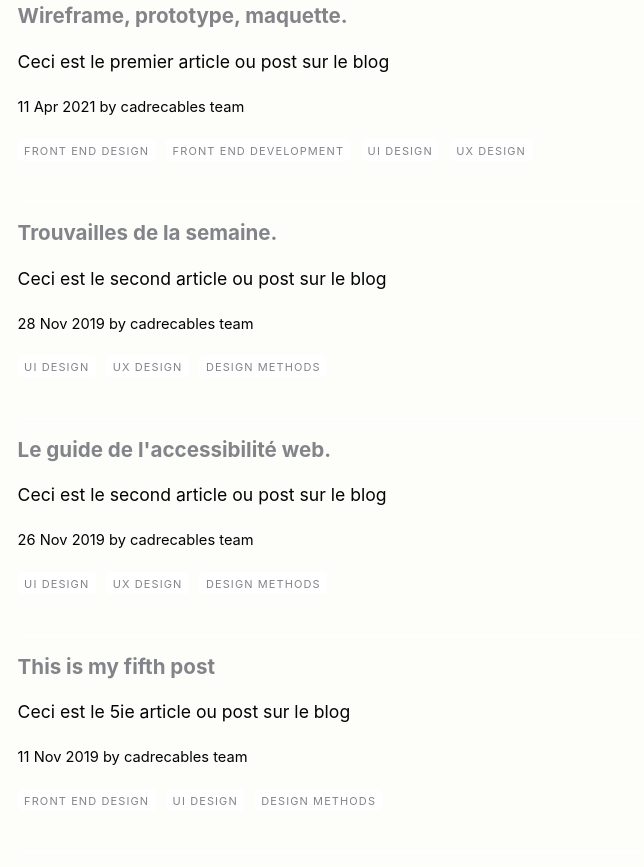
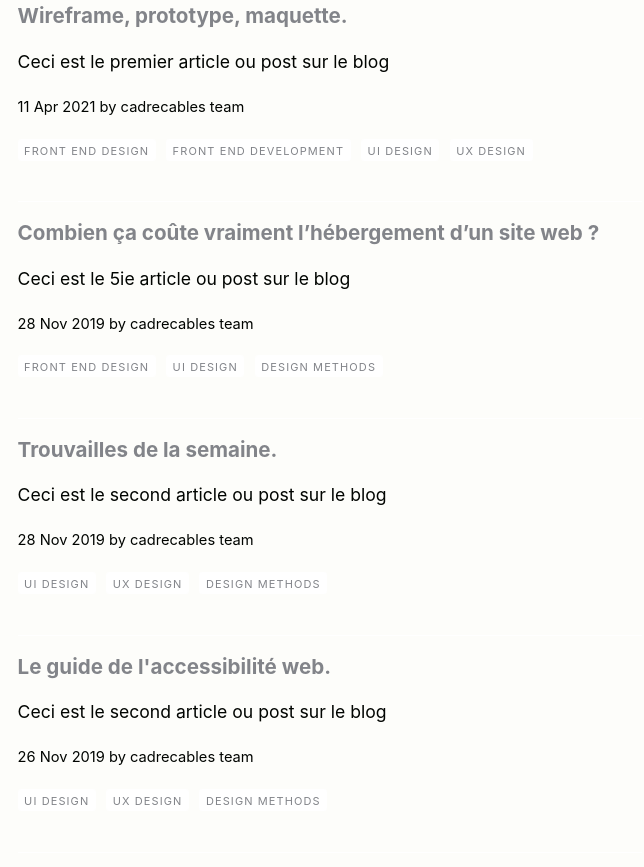
Before and after one commit to ecvwebdesign/cablecadre, an Eleventy site: page pages/blog.md in a window 1280 px wide. Shown: the part 241-1108 px from the top of the page, without its empty margins (0-644 px from the left). Built offline with nearby package versions, Linux system fonts and the light colour scheme; Eleventy itself is replaced by a stand-in of ours; files that its build step writes are made by us from their sources.

Commit message:
changement de titre et de date du cinquieme article

```diff
--- a/posts/ART-05-titre-goes-here.md
+++ b/posts/ART-05-Combien-ça-coute-vraiment-lhebergement-dun-site-web.md
@@ -1,13 +1,14 @@
 ---
-title: This is my fifth post
+title: Combien ça coûte vraiment l’hébergement d’un site web ?
 summary: Ceci est le 5ie article ou post sur le blog
-date: 2019-11-11
+date: 2019-11-28
 tags:
   - post
   - Front end design
   - ui design
   - design methods
 ---
+#Combien ça coûte vraiment l’hébergement d’un site web ?
 Quand on a du texte et autres éléments inline dans une page, chaque ligne de contenu est traitée comme une boîte de ligne (line-box). La propriété text-align alignera ce contenu dans la page — par exemple si vous voulez centrer votre texte ou le justifier.
 
 Mais parfois vous voudrez aligner les choses à l'intérieur de cette boîte de ligne par rapport à d'autres choses, par exemple si vous avez une icône affichée à côté du texte, ou bien des textes de taille différente ( NdT : si vous avez besoin de rafraîchir vos connaissances sur inline et block, l'article CSS Block, Inline et Inline-Block remettra tout en place !).
```
